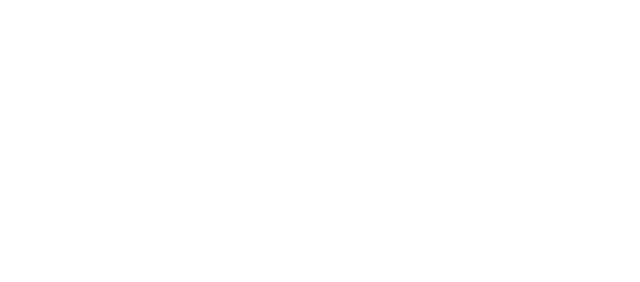
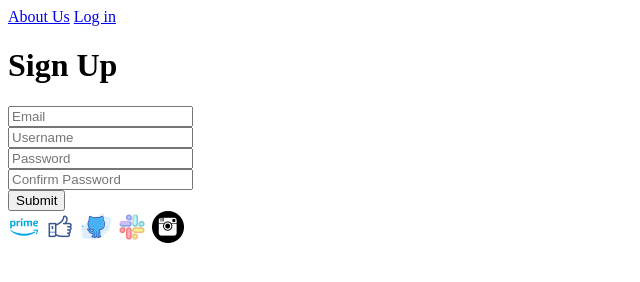
Before and after one commit to NFantIV/RegisterPage, a plain HTML site: page index.html in a window 1280 px wide. Shown: the whole page, without its empty margins (0-640 px from the left). Drawn offline with Linux system fonts and the light colour scheme.

Commit message:
HTML Page aand project update

```diff
--- a/index.html
+++ b/index.html
@@ -7,6 +7,52 @@
     <title>Register Page</title>
 </head>
 <body>
-
+    <header>
+        <a href="#">About Us</a>
+        <a href="#">Log in</a>
+    </header>
+    <div>
+        <h1>Sign Up</h1>
+        <form>
+            <div>
+                <input name="email"
+                type="email"
+                placeholder="Email"
+                required
+                />
+            </div>
+            <div>
+                <input name="Username"
+                type="text"
+                placeholder="Username"
+                required
+                />
+            </div>
+            <div>
+                <input name="password"
+                type="password"
+                placeholder="Password"
+                required
+                />
+            </div>
+            <div>
+                <input name="confirmPassword"
+                type="password"
+                placeholder="Confirm Password"
+                required
+                />
+            </div>
+            <div>
+                <button type="submit">Submit</button>
+            </div>
+        </form>
+        <footer>
+            <img src="./assets/AmazonLogo.webp" alt="Amazon Icon" height="32" width="32" />
+            <img src="./assets/FacebookLogo.png" alt="Facebook Icon" height="32" width="32" />
+            <img src="./assets/GitHubLogo.png" alt="GitHub Icon" height="32" width="32" />
+            <img src="./assets/SlackLogo.png" alt="Slack Icon" height="32" width="32" />
+            <img src="./assets/InstagramLogo.png" alt="Instagram Icon" height="32" width="32" />
+        </footer>
+    </div>
 </body>
 </html>
```
Also changed, not shown: assets/AmazonLogo.webp (added), assets/FacebookLogo.png (added), assets/GitHubLogo.png (added), assets/InstagramLogo.png (added), assets/SlackLogo.png (added).
